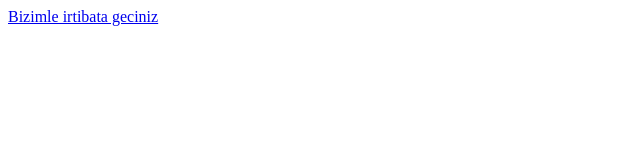
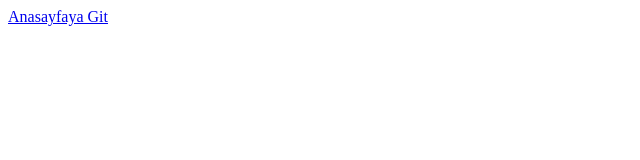
Before and after one commit to sados45/mai-html3, a plain HTML site: page index.html in a window 1280 px wide. Shown: the full height of the page, 0-640 px from the left. Drawn offline with Linux system fonts and the light colour scheme.

Commit message:
google go

```diff
--- a/index.html
+++ b/index.html
@@ -7,6 +7,6 @@
     <title>Document</title>
 </head>
 <body>
-    <a href="mailto:sados45@gmail.com"> Bizimle irtibata geciniz</a>
+    <a href="http://www.google.com"> Anasayfaya Git</a>
 </body>
 </html>
```
